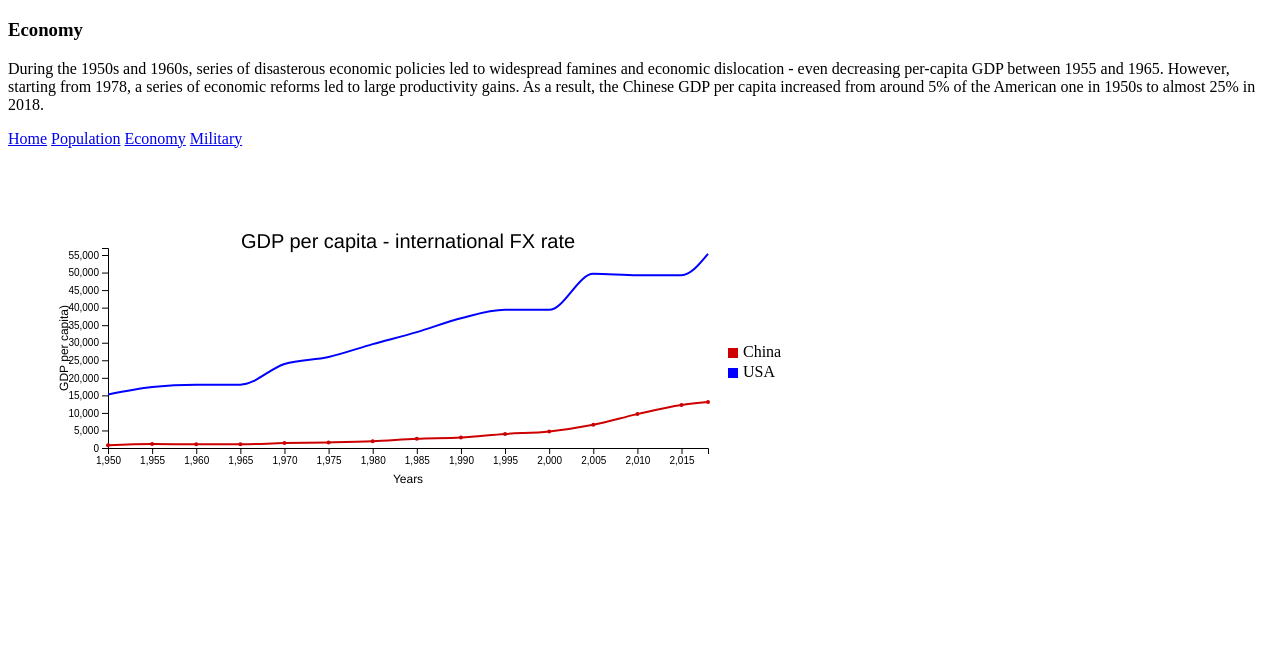
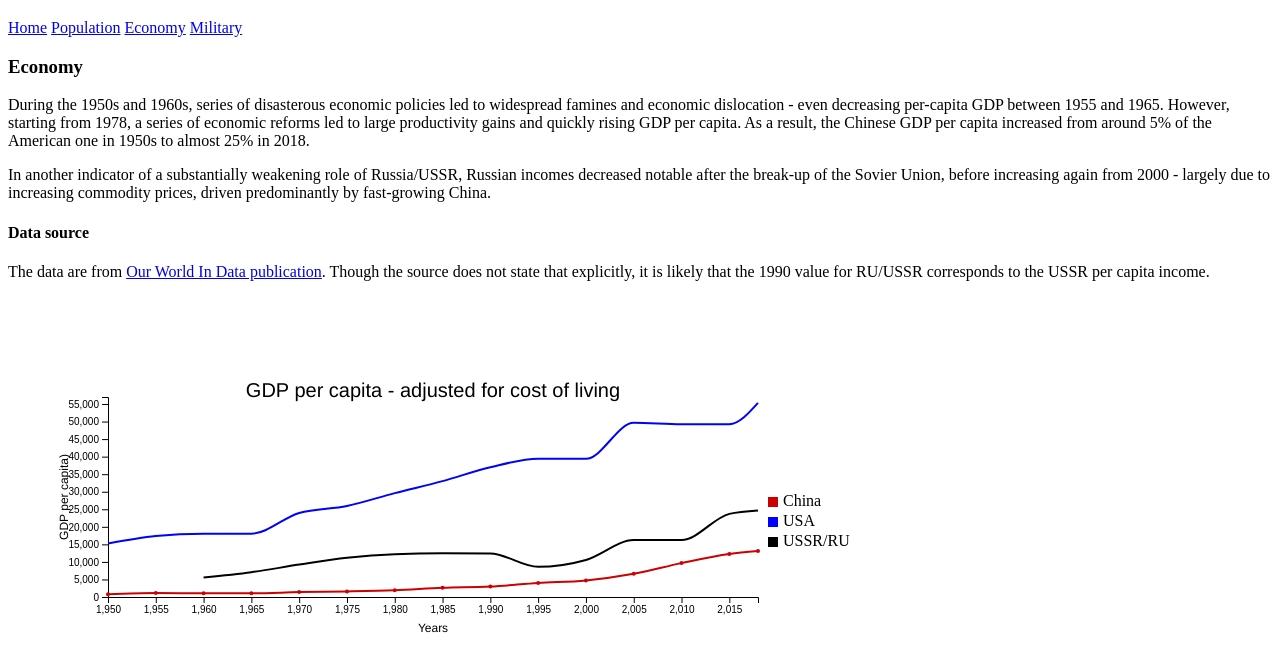
Before and after one commit to MartinTomis/martintomis.github.io, a plain HTML site: page scripts/economy.html in a window 1280 px wide. Shown: the part 61-732 px from the top of the page. Drawn offline with nearby package versions, Linux system fonts and the light colour scheme.

Commit message:
Reformatting and additional commentary.

```diff
--- a/scripts/economy.html
+++ b/scripts/economy.html
@@ -3,12 +3,6 @@
 <script src='https://d3js.org/d3.v5.min.js'></script>
 <body>
 <h1>China's growth in numbers</h1>
-<h3>Economy</h3>
-<p>During the 1950s and 1960s, series of disasterous economic policies led to widespread famines and economic dislocation - even decreasing per-capita GDP between 1955 and 1965. However, starting from 1978, a series of economic reforms led to large productivity gains.
-    As a result, the Chinese GDP per capita increased from around 5% of the American one in 1950s to almost 25% in 2018. </p>
-
-
-
 <div class="topnav">
     <a class="active" href="../index.html">Home</a>
     <a href="population.html">Population</a>
@@ -16,7 +10,21 @@
     <a href="military.html">Military</a>
 </div>
 
-<svg width="800" height="400"></svg>
+<h3>Economy</h3>
+<p>During the 1950s and 1960s, series of disasterous economic policies led to widespread famines and economic dislocation - even decreasing per-capita GDP between 1955 and 1965. However, starting from 1978, a series of economic reforms led to large productivity gains and quickly rising GDP per capita.
+    As a result, the Chinese GDP per capita increased from around 5% of the American one in 1950s to almost 25% in 2018. </p>
+
+
+<p> In another indicator of a substantially weakening role of Russia/USSR, Russian incomes decreased notable after the break-up of the Sovier Union, before increasing again from 2000 - largely due to increasing commodity prices, driven predominantly by fast-growing China. </p>
+
+<h4>Data source</h4>
+<p> The data are from <a href=https://ourworldindata.org/grapher/gdp-per-capita-maddison-2020?time=1949..2018&country=USA~CHN~RUS
+    >Our World In Data publication</a>. Though the source does not state that explicitly, it is likely that the 1990 value for RU/USSR corresponds to the USSR per capita income. </p>
+
+
+
+
+<svg width="850" height="400"></svg>
 
 <script>
 
@@ -38,6 +46,14 @@ var dataset2 = [
             [2018, 55334.73828125]
         ];
 
+var dataset3 = [
+
+            [1960, 5557], [1965,7068], [1970,9234],
+            [1975, 11164], [1980, 12204], [1985, 12475],
+            [1990, 12400], [1995, 8586], [2000, 10552.884765625],
+            [2005, 16243.1], [2010, 16243.1], [2015, 23691],
+            [2018, 24668.9]
+        ];
 
 
 // Step 3 - set margin
@@ -59,7 +75,7 @@ d3.select("svg").append('text')
 .attr('text-anchor', 'middle')
 .style('font-family', 'Helvetica')
 .style('font-size', 20)
-.text('GDP per capita - international FX rate');
+.text('GDP per capita - adjusted for cost of living');
 
 // X label
 d3.select("svg").append('text')
@@ -126,16 +142,25 @@ var line = d3.line()
         .style("stroke", "#0000FF")
         .style("stroke-width", "2");
 
+        svg.append("path")
+        .datum(dataset3)
+        .attr("class", "line")
+        .attr("transform", "translate(" + 100 + "," + 100 + ")")
+        .attr("d", line)
+        .style("fill", "none")
+        .style("stroke", "#000000")
+        .style("stroke-width", "2");
+
 // Legend
 
-var legend_keys = ["China", "USA"]
-var colors = ["#CC0000", "#0000FF"]
+var legend_keys = ["China", "USA", "USSR/RU"]
+var colors = ["#CC0000", "#0000FF", "#000000"]
 
 var lineLegend = svg.selectAll(".lineLegend").data(legend_keys)
     .enter().append("g")
     .attr("class","lineLegend")
     .attr("transform", function (d,i) {
-            return "translate(" + (width +120) + "," + (i*20 + 200)+")";
+            return "translate(" + (width +110) + "," + (i*20 + 200)+")";
         });
 
 lineLegend.append("text").text(function (d) {return d;})
```
Also changed, not shown: index.html (+7 -3 lines), scripts/military.html (+34 -10 lines), scripts/population.html (+38 -9 lines).
